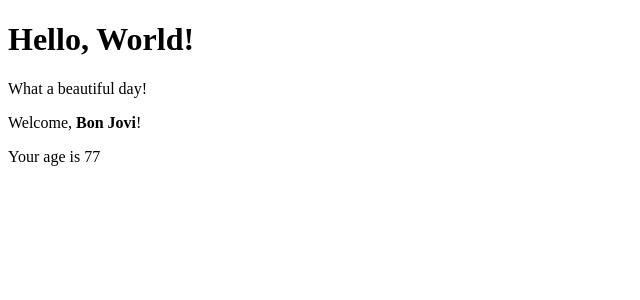
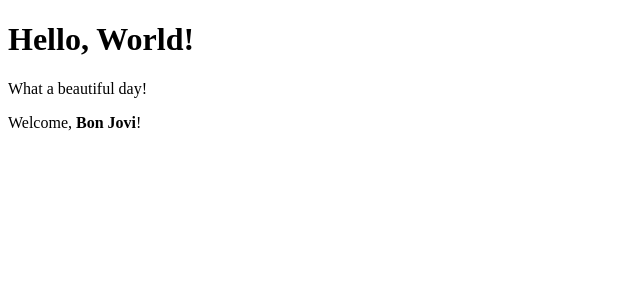
Before and after one commit to AngeloC94/React-Exercises, a React (Create React App) app: page / in a window 1280 px wide. Shown: the top 300 px of the page, without its empty margins (0-640 px from the left). Built offline with nearby package versions, Linux system fonts and the light colour scheme.

Commit message:
conditional rendering 03 done

```diff
--- a/src/Welcome.js
+++ b/src/Welcome.js
@@ -6,7 +6,7 @@
         return (
         <>
             <p>Welcome, {this.props.name}!</p>
-            {!!this.props.age && <Age age= {this.props.age}/>}
+            {this.props.age > 18 && this.props.age < 65 && <Age age= {this.props.age}/>}
         </>
         )
     }
```
